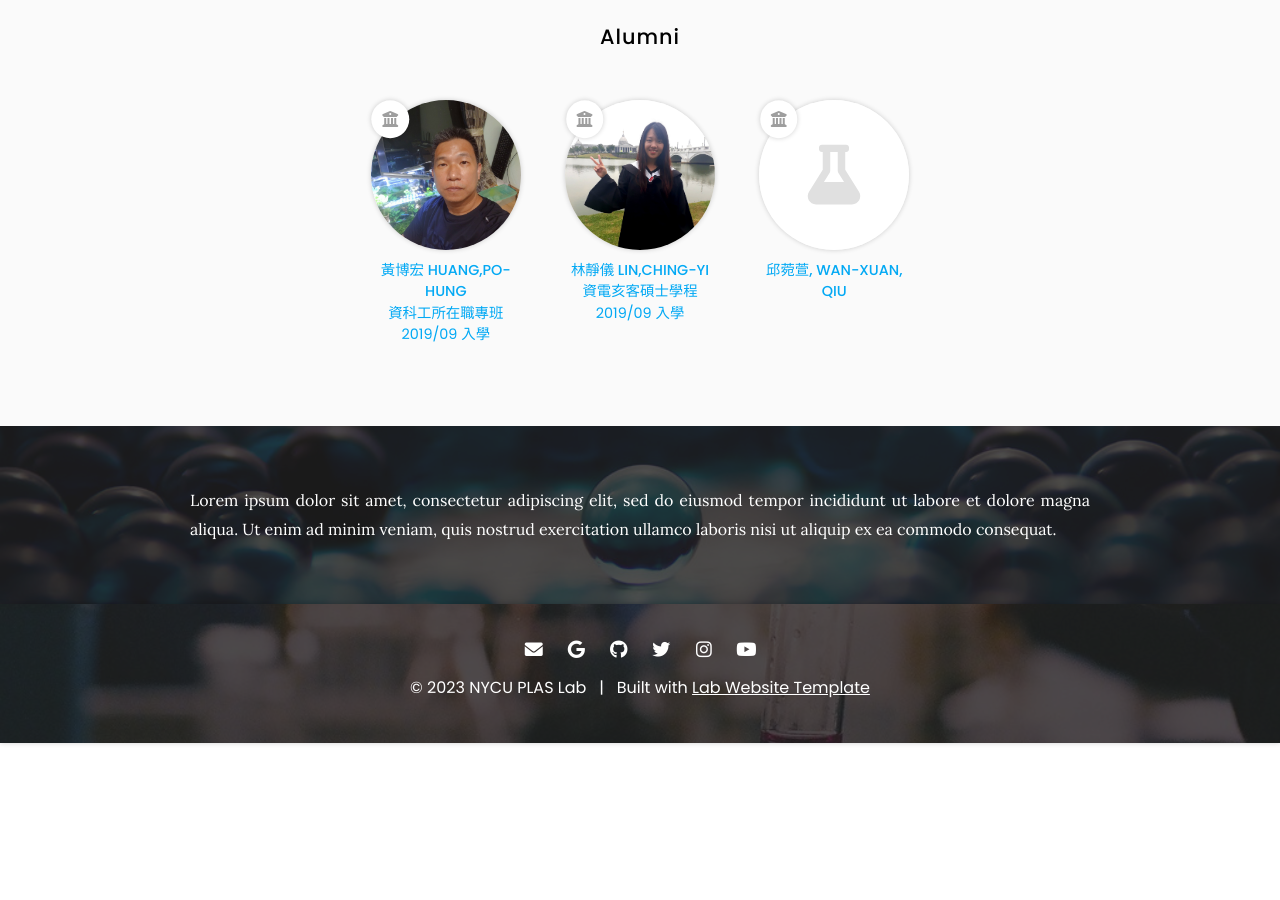
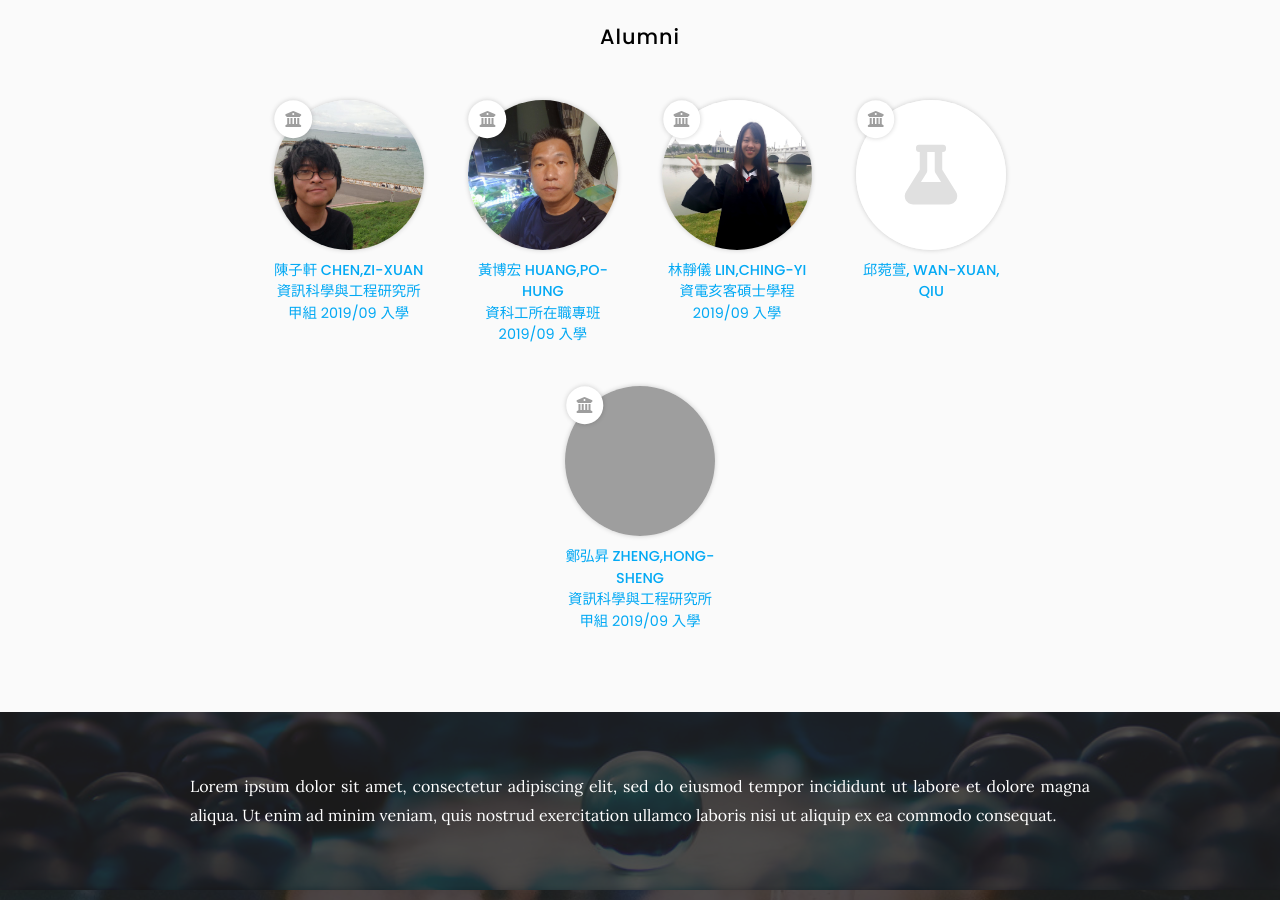
Before and after one commit to NYCU-PLAS/NYCU-PLAS.github.io, a Jekyll site: the page built from team/index.md, in a window 1280 px wide and 900 px high, scrolled down 2946 px. Built offline with Jekyll 4.4.1, drawn with Linux system fonts in a browser that asks for light colours; before the commit the page ends 3689 px from its top, so only the background shows below that; grey boxes are pictures that could not be loaded.

Commit message:
[feat] Add 2 alumni - H.S.Zheng - Z.X.Chen

```diff
--- a/_config.yaml
+++ b/_config.yaml
@@ -2,7 +2,7 @@
 
 # site properties and page defaults
 title: NYCU PLAS Lab
-description: An easy-to-use, flexible website template for labs, with automatic citations, GitHub tag imports, pre-built components, and more.
+description: NYCU PLASLAB. 我們的實驗室專注於嵌入式系統軟體、binary translator (and its applications in security)、garbage collection，歡迎新同學加入我們的隊伍。
 logo: images/logo.svg
 header: images/background.jpg
 footer: images/background.jpg
@@ -10,8 +10,8 @@ baseurl:
 
 # site social media and other links
 links:
-  email: jane.smith@your-lab.com
-  google-scholar: Jane Smith
+  email: stefan.liao.cs11@nycu.edu.tw
+  google-scholar: Stefan Liao
   github: your-lab
   twitter: YourLabHandle
   instagram: YourLabHandle
--- /dev/null
+++ b/_members/CHEN-ZI-XUAN.md
@@ -0,0 +1,14 @@
+---
+name: 陳子軒 CHEN,ZI-XUAN
+image: images/students/photo_2020-05-11_16-23-20.jpg
+description: 資訊科學與工程研究所甲組 2019/09 入學
+role: alumni
+
+links:
+    home-page: nobodyzxc.github.io
+    email: nobodyzxc.tw@gmail.com
+    github: nobodyzxc
+---
+    - 研究領域：GPU Programming, Polyhedral Model
+    - 論文題目：Substitution of Kernel Functions based on Pattern Matching on Schedule Trees
+	- 畢業於：2022/06
--- /dev/null
+++ b/_members/ZHENG-HONG-SHENG.md
@@ -0,0 +1,14 @@
+---
+name: 鄭弘昇 ZHENG,HONG-SHENG
+image: images/students/photo_2020-05-11_16-23-21.png
+description: 資訊科學與工程研究所甲組 2019/09 入學
+role: alumni
+
+links:
+    home-page: https://rniczh.github.io/
+    email: hszheng@cs.nctu.edu.tw
+    github: https://github.com/rniczh
+---
+    - 研究領域：GPU Programming, Polyhedral Model
+    - 論文題目：Improving Storage Mapping for Polyhedral based GPU Code Generation
+	- 畢業於：2022/01
```
Also changed, not shown: images/students/photo_2020-05-11_16-23-20.jpg (added), 1 other file.
